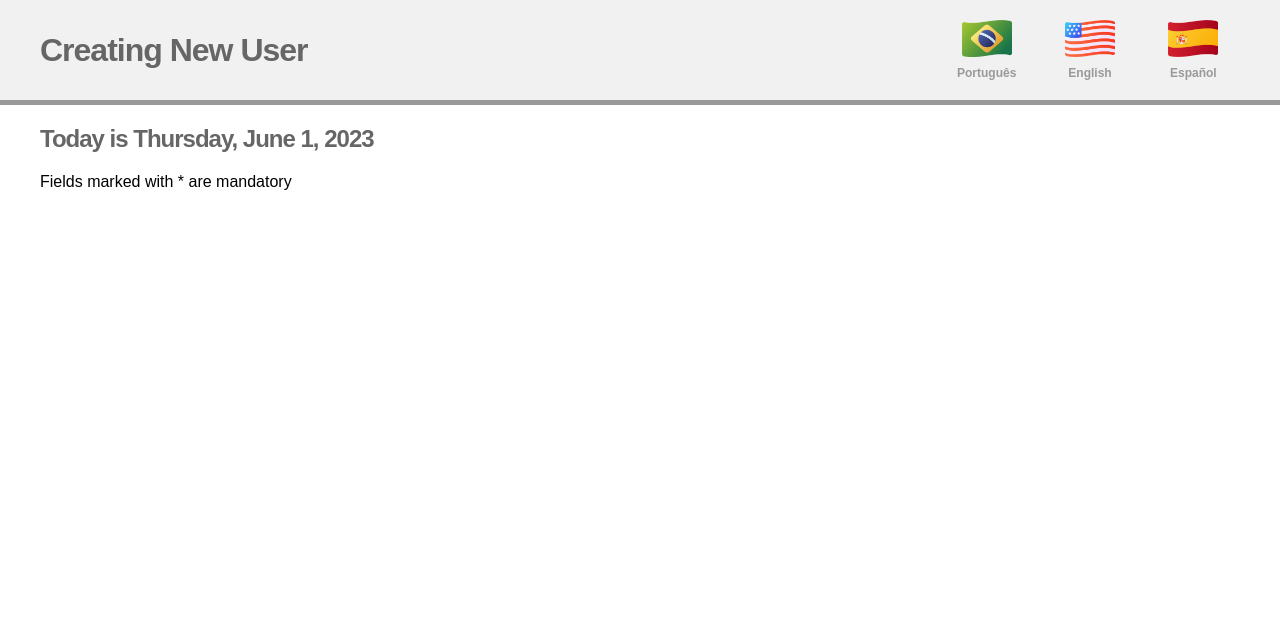
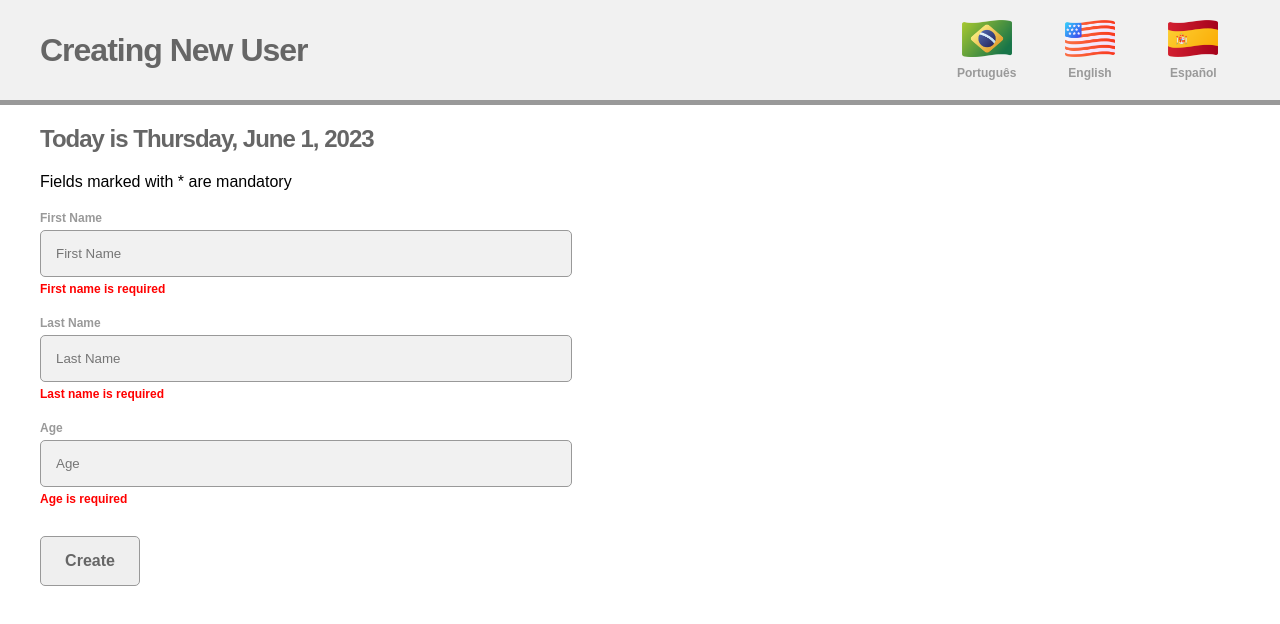
Before and after one commit to edfeitosa/internacionalizacao, an Angular app: page / in a window 1280 px wide. Shown: the top 624 px of the page. Built offline with nearby package versions, Linux system fonts and the light colour scheme.

Commit message:
app.component -> adição do form cadastro modelo

```diff
--- a/src/app/app.component.html
+++ b/src/app/app.component.html
@@ -3,4 +3,35 @@
 <div class="content">
   <h2>{{ recursos.DataAtual }} {{ dataAtual | date:'fullDate' }}</h2>
   <p>{{ recursos.Descricao }}</p>
+
+  <form [formGroup]="formCadastro">
+
+    <div class="linha">
+      <div class="titulo-input">{{ recursos.Nome }}</div>
+      <input formControlName="primeiroNome" [placeholder]="recursos.Nome" />
+      <div *ngIf="formCadastro.controls['primeiroNome'].errors" class="erro-input">
+        {{ recursos.PrimeiroNomeObrigatorio }}
+      </div>
+    </div>
+
+    <div class="linha">
+      <div class="titulo-input">{{ recursos.Sobrenome }}</div>
+      <input formControlName="sobrenome" [placeholder]="recursos.Sobrenome" />
+      <div *ngIf="formCadastro.controls['sobrenome'].errors" class="erro-input">
+        {{ recursos.SobrenomeObrigatorio }}
+      </div>
+    </div>
+
+    <div class="linha">
+      <div class="titulo-input">{{ recursos.Idade }}</div>
+      <input formControlName="idade" [placeholder]="recursos.Idade" />
+      <div *ngIf="formCadastro.controls['idade'].errors" class="erro-input">
+        {{ recursos.IdadeObrigatoria }}
+      </div>
+    </div>
+
+    <button>{{ recursos.BotaoCriar }}</button>
+
+  </form>
+
 </div>
--- a/src/app/app.component.ts
+++ b/src/app/app.component.ts
@@ -1,4 +1,5 @@
-import { Component } from '@angular/core';
+import { Component, OnInit } from '@angular/core';
+import { FormGroup, FormBuilder, Validators, AbstractControl } from '@angular/forms'
 
 import { LocalizacaoComponent } from './I18N/localizacao.component';
 
@@ -7,11 +8,63 @@ import { LocalizacaoComponent } from './I18N/localizacao.component';
   templateUrl: './app.component.html',
   styleUrls: ['./app.component.scss']
 })
-export class AppComponent extends LocalizacaoComponent {
+export class AppComponent extends LocalizacaoComponent implements OnInit {
+
   public dataAtual = new Date();
+  formCadastro!: FormGroup;
 
-  constructor () {
+  constructor (
+    private formBuilder: FormBuilder
+  ) {
     super();
   }
 
+  ngOnInit(): void {
+    this.criaFormulario();
+  }
+
+  private criaFormulario(): void {
+    this.formCadastro = this.formBuilder.group({
+      primeiroNome: [''],
+      sobrenome:[''],
+      idade: ['']
+    }, {
+      validators: Validators.compose(this.validacaoCamposForm())
+    });
+  }
+
+  private validacaoCamposForm(): Array<any> {
+    let itensValidacao = [
+      this.validaCampoPrimeiroNome,
+      this.validaCampoSobrenome,
+      this.validaCampoIdade
+    ]
+    return itensValidacao;
+  }
+
+
+  private validaCampoPrimeiroNome(controle: AbstractControl): any {
+    if (controle.get('primeiroNome')?.value) {
+      controle.get('primeiroNome')?.setErrors(null);
+      return null;
+    }
+    controle.get('primeiroNome')?.setErrors({ erro: true });
+  }
+
+  private validaCampoSobrenome(controle: AbstractControl): any {
+    if (controle.get('sobrenome')?.value) {
+      controle.get('sobrenome')?.setErrors(null);
+      return null;
+    }
+    controle.get('sobrenome')?.setErrors({ erro: true });
+  }
+
+  private validaCampoIdade(controle: AbstractControl): any {
+    if (controle.get('idade')?.value) {
+      controle.get('idade')?.setErrors(null);
+      return null;
+    }
+    controle.get('idade')?.setErrors({ erro: true });
+  }
+
 }
--- a/src/app/app.module.ts
+++ b/src/app/app.module.ts
@@ -10,6 +10,7 @@ import localeEnExtra from '@angular/common/locales/extra/en';
 import { HttpClientModule } from '@angular/common/http';
 import { HttpClient } from '@angular/common/http';
 import { take } from 'rxjs/operators';
+import { FormsModule, ReactiveFormsModule } from '@angular/forms';
 
 import { AppRoutingModule } from './app-routing.module';
 import { AppComponent } from './app.component';
@@ -25,7 +26,9 @@ import { HeaderComponent } from './componentes/header/header.component';
   imports: [
     BrowserModule,
     AppRoutingModule,
-    HttpClientModule
+    HttpClientModule,
+    FormsModule,
+    ReactiveFormsModule
   ],
   providers: [{
     provide: LOCALE_ID, useFactory: () => LocalizacaoHelper.getLocalizacaoAtual()
--- a/src/app/componentes/header/header.component.html
+++ b/src/app/componentes/header/header.component.html
@@ -4,15 +4,15 @@
       <h1>{{ titulo }}</h1>
       <div class="bandeiras">
         <div class="bandeira">
-          <img src="../../../assets/imagens/brasil.png" alt="Portiguês" (click)="selecaoLinguagem('pt')" />
+          <img src="../../../assets/imagens/brasil.png" alt="Portiguês" (click)="informaNovaLinguagem('pt')" />
           Português
         </div>
         <div class="bandeira">
-          <img src="../../../assets/imagens/usa.png" alt="English" (click)="selecaoLinguagem('en')" />
+          <img src="../../../assets/imagens/usa.png" alt="English" (click)="informaNovaLinguagem('en')" />
           English
         </div>
         <div class="bandeira">
-          <img src="../../../assets/imagens/espanha.png" alt="Español" (click)="selecaoLinguagem('es-MX')" />
+          <img src="../../../assets/imagens/espanha.png" alt="Español" (click)="informaNovaLinguagem('es-MX')" />
           Español
         </div>
       </div>
--- a/src/app/componentes/header/header.component.ts
+++ b/src/app/componentes/header/header.component.ts
@@ -16,7 +16,7 @@ export class HeaderComponent extends LocalizacaoComponent {
     super();
   }
 
-  public selecaoLinguagem(linguagem: string): void {
+  public informaNovaLinguagem(linguagem: string): void {
     // informa nova linguagem
     LocalizacaoHelper.setaLocalizacaoAtual(linguagem);
     // recarrega página
--- a/src/assets/linguagens/recursos.pt.json
+++ b/src/assets/linguagens/recursos.pt.json
@@ -2,11 +2,11 @@
   "Titulo": "Criando Novo Usuário",
   "DataAtual": "Hoje é",
   "Descricao": "Os campos marcados com * são obrigatórios",
-  "Nome": "Nome",
+  "Nome": "Primeiro Nome",
   "Sobrenome": "Sobrenome",
   "Idade": "Idade",
   "BotaoCriar": "Criar",
   "IdadeObrigatoria": "Idade é obrigatória",
-  "PrimeiroNomeObrigatorio": "Nome é obrigatório",
+  "PrimeiroNomeObrigatorio": "Primeiro nome é obrigatório",
   "SobrenomeObrigatorio": "Sobrenome é obrigatório"
 }
--- a/src/styles.scss
+++ b/src/styles.scss
@@ -1,3 +1,11 @@
+@mixin estilos-informacoes-input($cor, $margem-inferior) {
+  font-size: 0.75rem;
+  font-size: 0.75rem;
+  color: $cor;
+  margin-bottom: $margem-inferior;
+  font-weight: 700;
+}
+
 * {
   padding: 0;
   margin: 0
@@ -18,6 +26,36 @@ h1, h2 {
   letter-spacing: -1px;
 }
 
-p {
+p, .linha {
   margin: 20px 0;
 }
+
+.titulo-input {
+  @include estilos-informacoes-input(#999, 5px)
+}
+
+.erro-input {
+  @include estilos-informacoes-input(#f00, 0)
+}
+
+input {
+  width: 500px;
+  padding: 15px;
+  border: 1px solid #999;
+  background-color: #f1f1f1;
+  border-radius: 5px;
+  margin-bottom: 5px;
+}
+
+button {
+  width: 100px;
+  text-align: center;
+  padding: 15px;
+  font-size: 1rem;
+  border: 1px solid #999;
+  border-radius: 5px;
+  margin-top: 10px;
+  color: #666;
+  font-weight: 700;
+  cursor: pointer;
+}
```
